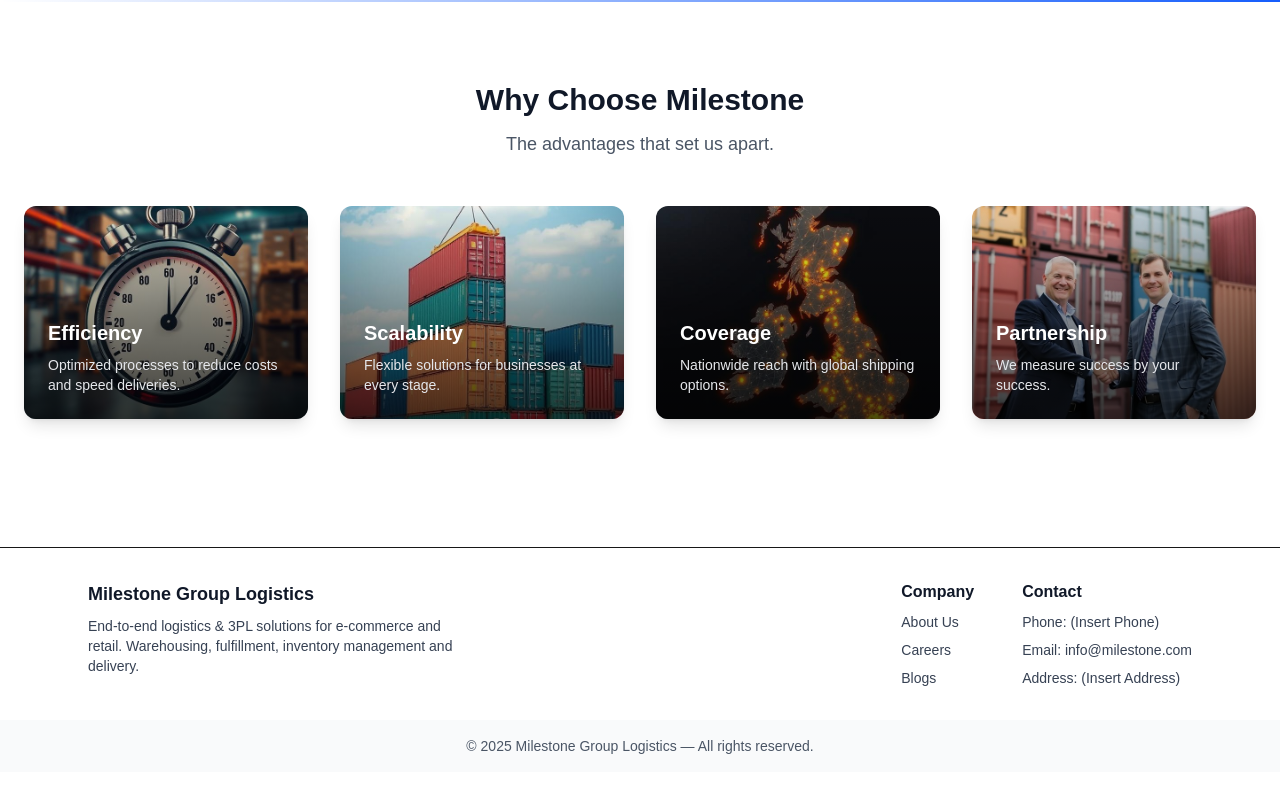
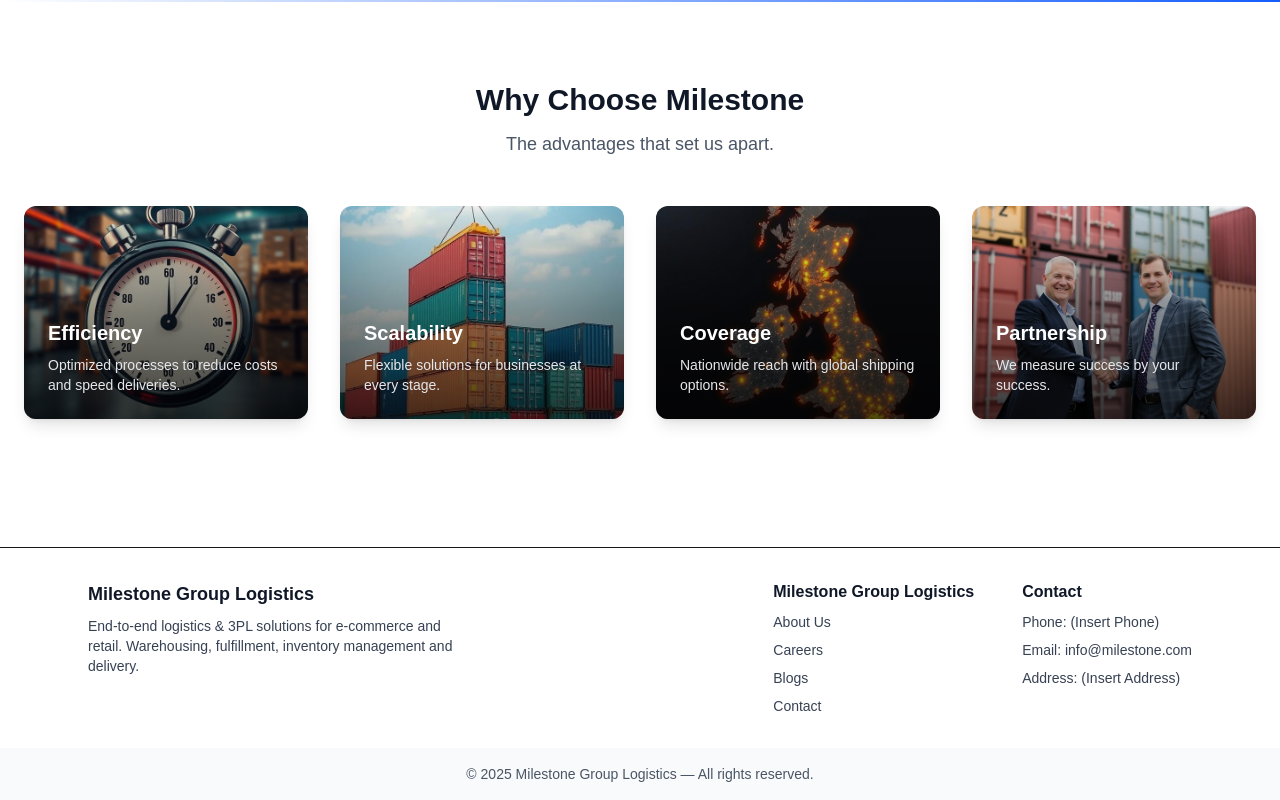
Before and after one commit to jyronbones/milestone-logistics, a Next.js app in the folder milestone-logistics/: page / in a window 1280 px wide. Shown: the part 1323-2123 px from the top of the page. Before the commit the page ends 2095 px from the top, so only its background shows below. Built offline with nearby package versions, Linux system fonts and the light colour scheme.

Commit message:
configure footer links

```diff
--- a/milestone-logistics/src/components/Footer.tsx
+++ b/milestone-logistics/src/components/Footer.tsx
@@ -1,4 +1,5 @@
 import React from "react";
+import Link from "next/link";
 
 export default function Footer() {
   return (
@@ -15,20 +16,35 @@ export default function Footer() {
         </div>
 
         <div className="flex gap-12">
+          {/* Company Links */}
           <div>
-            <h4 className="font-semibold text-gray-900 dark:text-white">Company</h4>
+            <h4 className="font-semibold text-gray-900 dark:text-white">Milestone Group Logistics</h4>
             <ul className="mt-2 text-sm text-gray-700 dark:text-gray-300 space-y-2">
-              <li>About Us</li>
-              <li>Careers</li>
-              <li>Blogs</li>
+              <li>
+                <Link href="/about" className="hover:underline">About Us</Link>
+              </li>
+              <li>
+                <Link href="/careers" className="hover:underline">Careers</Link>
+              </li>
+              <li>
+                <Link href="/blog" className="hover:underline">Blogs</Link>
+              </li>
+              <li>
+                <Link href="/contact" className="hover:underline">Contact</Link>
+              </li>
             </ul>
           </div>
 
+          {/* Contact Info */}
           <div>
             <h4 className="font-semibold text-gray-900 dark:text-white">Contact</h4>
             <ul className="mt-2 text-sm text-gray-700 dark:text-gray-300 space-y-2">
-              <li>Phone: (Insert Phone)</li>
-              <li>Email: info@milestone.com</li>
+              <li>
+                <a href="tel:+1234567890" className="hover:underline">Phone: (Insert Phone)</a>
+              </li>
+              <li>
+                <a href="mailto:info@milestone.com" className="hover:underline">Email: info@milestone.com</a>
+              </li>
               <li>Address: (Insert Address)</li>
             </ul>
           </div>
```
